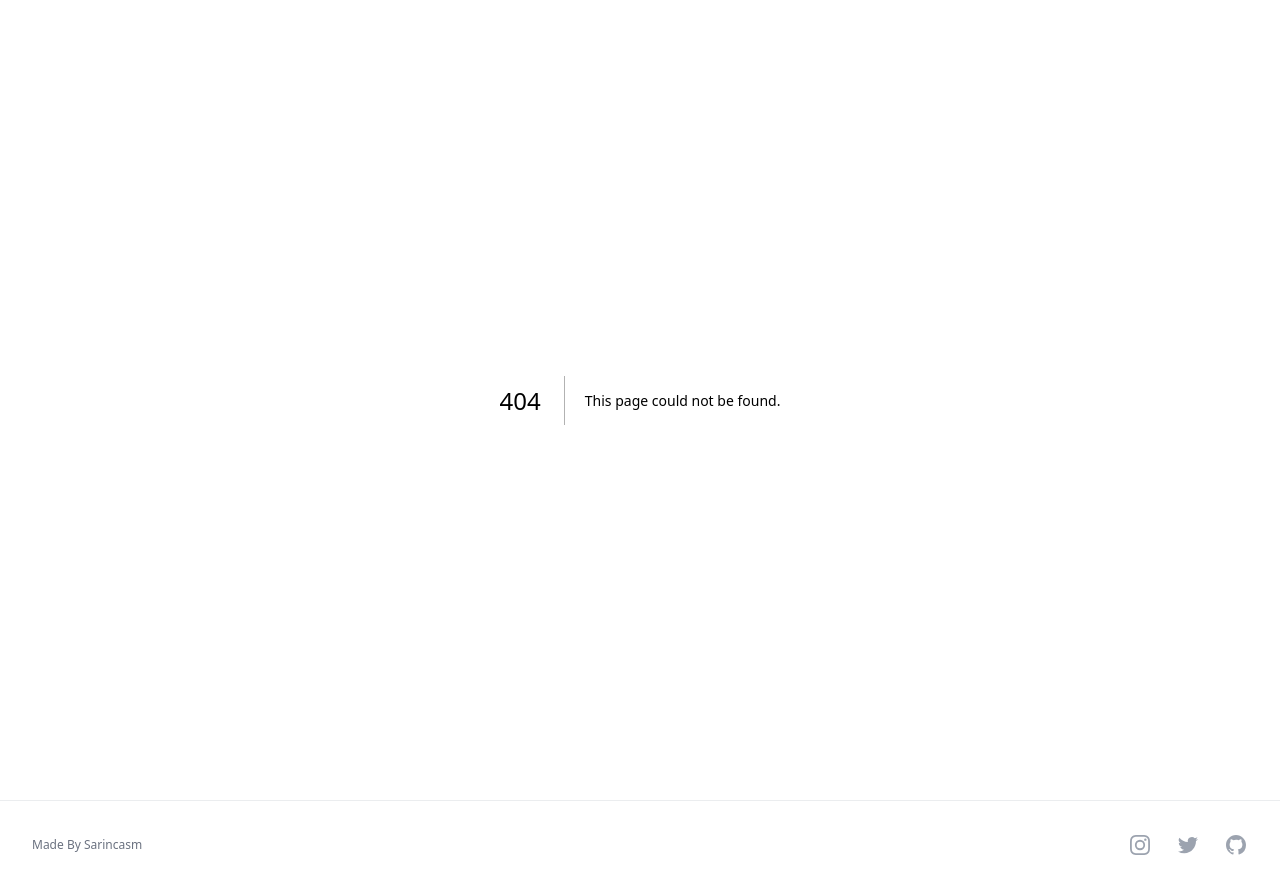
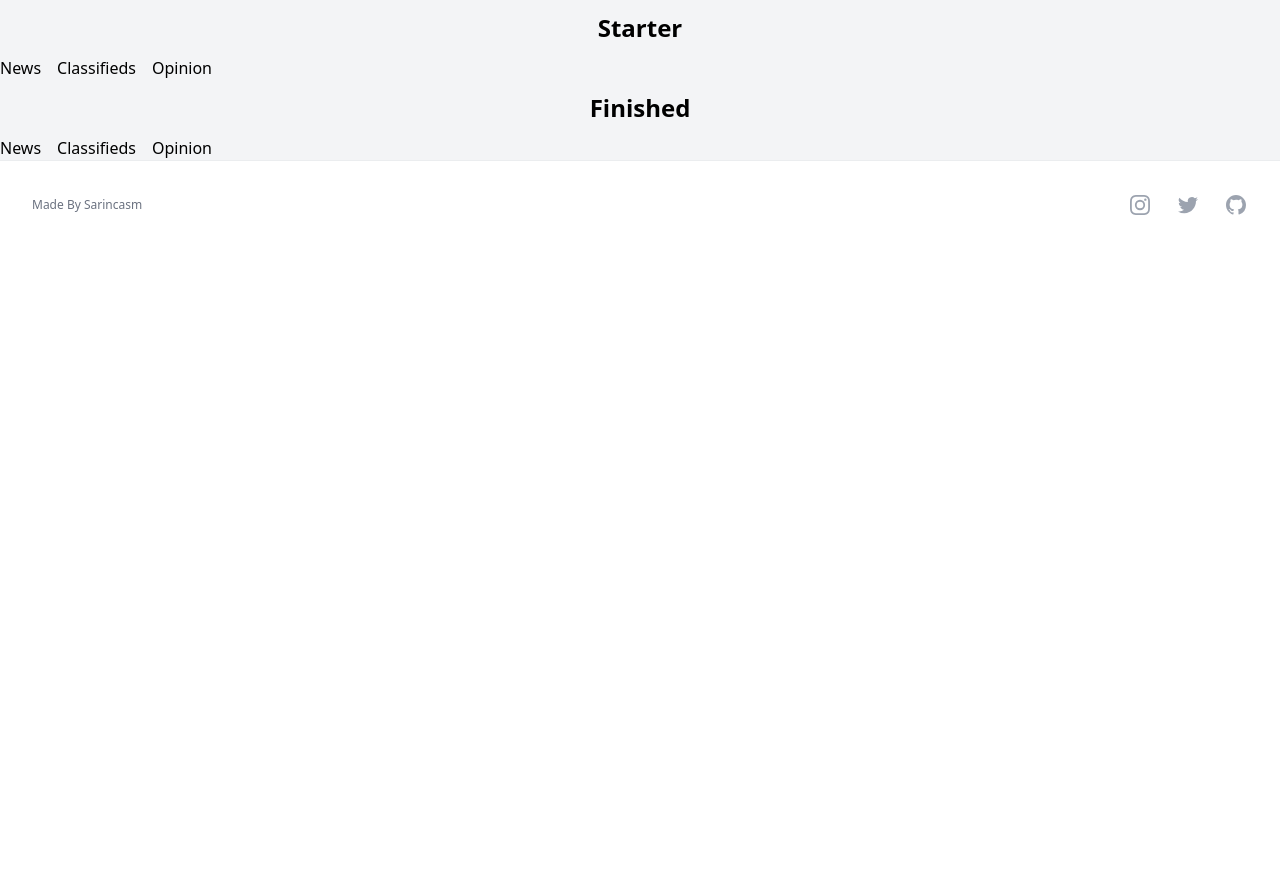
Before and after one commit to sarincasm/jar-of-dirt, a Next.js app in the folder style/css-fundamentals/: page /responsive/fluid-calculator/fluid-spacing in a window 1280 px wide. Before the commit this address had no page. Shown: the top 894 px of the page. After the commit the page ends 800 px from the top, so only its background shows below. Built offline with nearby package versions, Linux system fonts and the light colour scheme.

Commit message:
style: css-fundamentals fluid spacing starter

```diff
--- /dev/null
+++ b/style/css-fundamentals/app/responsive/fluid-calculator/fluid-spacing/page.tsx
@@ -0,0 +1,53 @@
+/* eslint-disable @next/next/no-img-element */
+function renderStarter() {
+	return (
+		<section>
+			<nav>
+				<ul className="flex gap-4">
+					<li>
+						<a href="/">News</a>
+					</li>
+					<li>
+						<a href="/">Classifieds</a>
+					</li>
+					<li>
+						<a href="/">Opinion</a>
+					</li>
+				</ul>
+			</nav>
+		</section>
+	)
+}
+
+function renderDone() {
+	return (
+		<section>
+			<nav>
+				<ul className="flex gap-4">
+					<li>
+						<a href="/">News</a>
+					</li>
+					<li>
+						<a href="/">Classifieds</a>
+					</li>
+					<li>
+						<a href="/">Opinion</a>
+					</li>
+				</ul>
+			</nav>
+		</section>
+	)
+}
+
+export default function Page() {
+	return (
+		<main className="bg-gray-100">
+			<div>
+				<h2 className="text-2xl font-bold py-3 text-center">Starter</h2>
+				{renderStarter()}
+				<h2 className="text-2xl font-bold my-3 text-center">Finished</h2>
+				{renderDone()}
+			</div>
+		</main>
+	)
+}
--- a/style/css-fundamentals/app/responsive/fluid-calculator/page.tsx
+++ b/style/css-fundamentals/app/responsive/fluid-calculator/page.tsx
@@ -14,6 +14,17 @@ export default function Page() {
 				title: categoryTitle,
 			},
 		},
+		{
+			href: '/fluid-spacing',
+			title: 'Fluid Spacing',
+			description:
+				'Update the code so that the list items grow further apart on larger viewport sizes',
+			date: '2024-10-03',
+			category: {
+				href: `${base}`,
+				title: categoryTitle,
+			},
+		},
 	].map((post) => ({...post, href: base + post.href}))
 
 	const mainTitle = 'Fluid Calculator'
```
